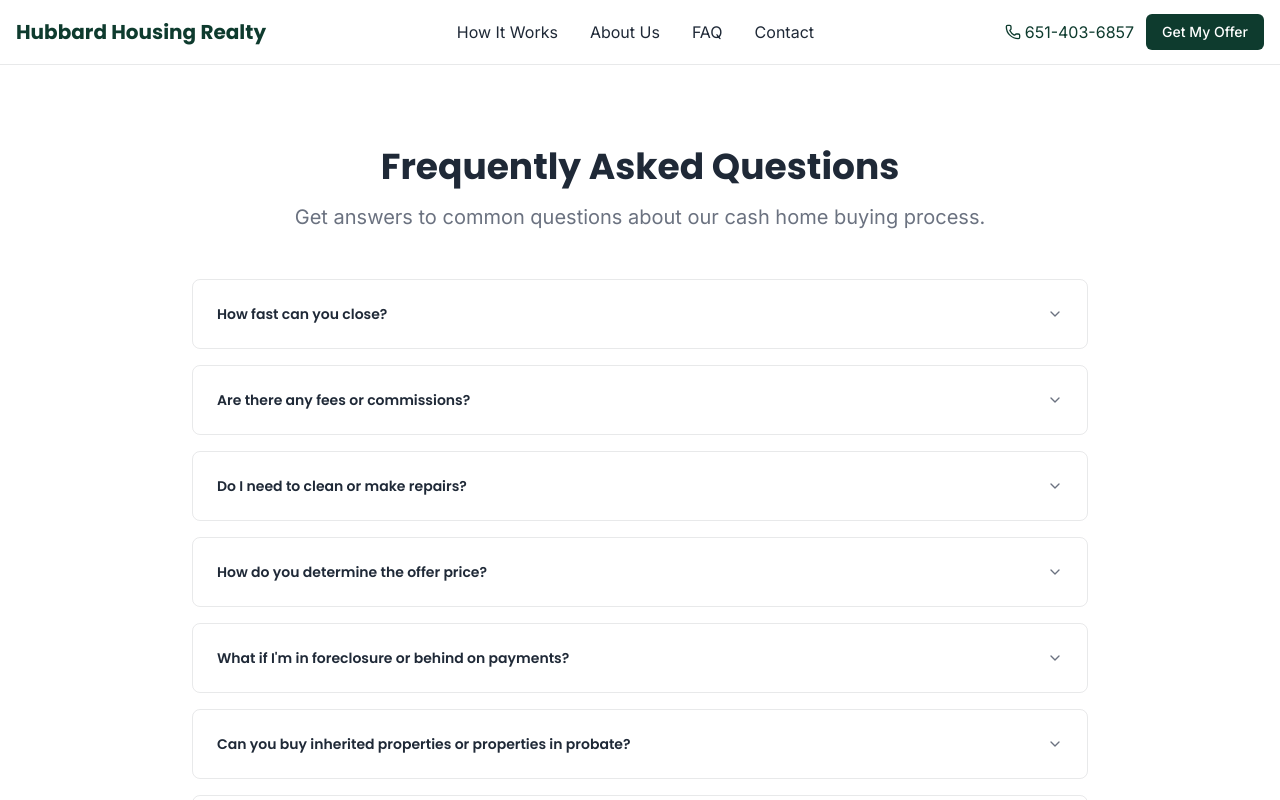
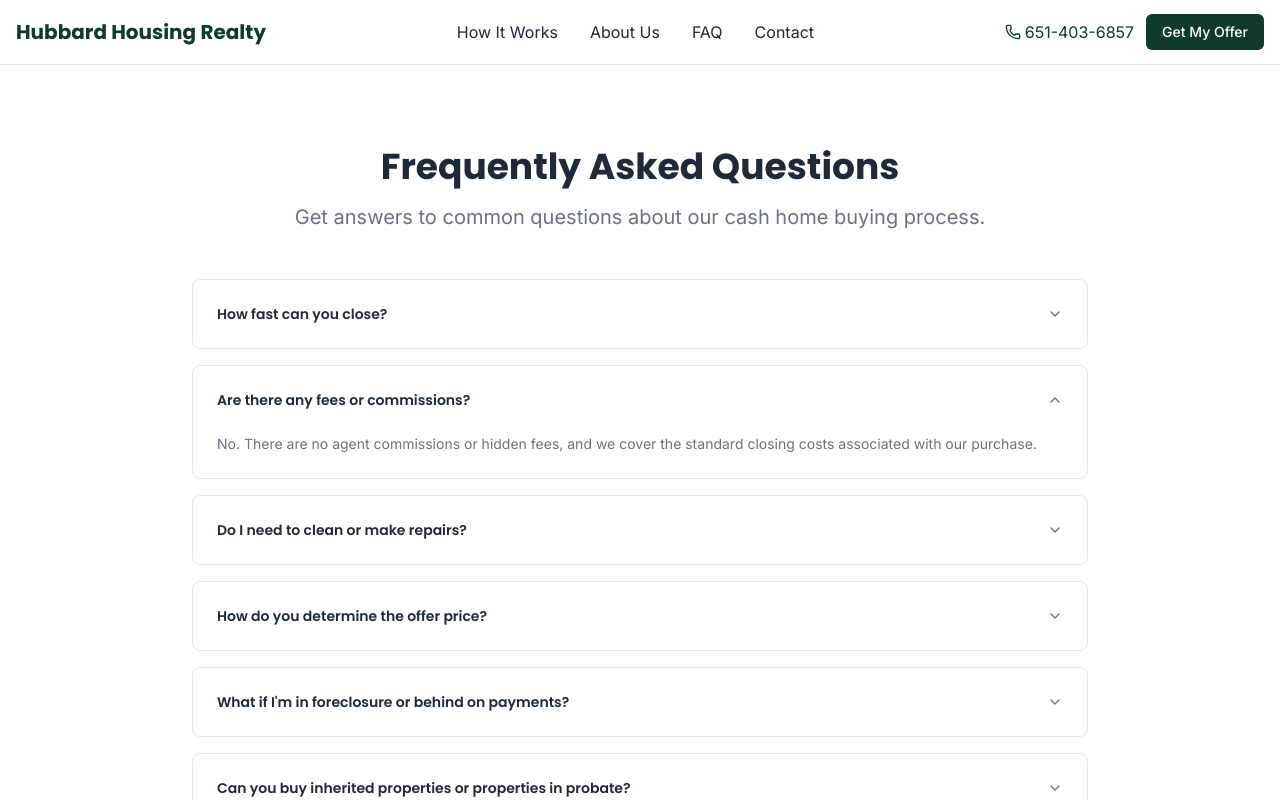
Before and after one commit to kohlhubbard/Wholesale-Site, a plain HTML site: page index.html in a window 1280 px wide. Both pictures are taken after a click on the button "Are there any fees or commissions?". Shown: the part 6288-7088 px from the top of the page. Drawn offline with Linux system fonts and the light colour scheme.

Commit message:
Fix FAQ and remove disclosures link
Co-authored-by: BrimstormX <youssef@vahorizon.site>

```diff
--- a/index.html
+++ b/index.html
@@ -57,6 +57,66 @@ body[unresolved] {opacity: 0; display: block; overflow: hidden; position: relati
     </style>
     <script>
       document.addEventListener('DOMContentLoaded', () => {
+        const faqAnswers = new Map([
+          ['How fast can you close?', 'We can often close in as little as 7 to 14 days. The exact timing depends on title work and the closing date that works best for you.'],
+          ['Are there any fees or commissions?', 'No. There are no agent commissions or hidden fees, and we cover the standard closing costs associated with our purchase.'],
+          ['Do I need to clean or make repairs?', 'No. We buy homes as-is, so you do not need to make repairs, clean the property, or prepare it for showings.'],
+          ['How do you determine the offer price?', 'We consider the property condition, location, comparable nearby sales, and the cost of any updates or repairs the home may need.'],
+          ["What if I'm in foreclosure or behind on payments?", 'Contact us as soon as possible. We can review your timeline and explain whether a cash sale may be an option, but we recommend also speaking with your lender and a qualified professional.'],
+          ['Can you buy inherited properties or properties in probate?', 'Yes. We can purchase inherited properties and work with the people handling an estate. Probate requirements vary, so the closing timeline depends on the estate and title status.'],
+          ['What if there are tenants in the property?', 'We can buy tenant-occupied properties. We will review the lease and work with you on a respectful plan that follows the applicable requirements.'],
+          ['Do you buy condos, townhomes, or multi-family properties?', 'Yes. We consider single-family homes, condos, townhomes, and multi-family properties throughout Minnesota.'],
+          ['What areas of Minnesota do you serve?', 'We serve homeowners throughout Minnesota, including the Twin Cities, Duluth, Rochester, and surrounding communities. Contact us to confirm your property area.'],
+          ['Am I obligated to accept your offer?', 'No. Our offer is free and carries no obligation. You decide whether the price and terms are right for you.'],
+          ['Who handles the closing?', 'A local title company handles the closing, title work, and transfer of funds so the sale is documented properly.'],
+          ['What documents do I need to sell?', 'The title company will confirm what is needed for your property. Typically, sellers need a government-issued ID and any available ownership, mortgage, lease, or estate documents.'],
+          ['Can you explain the difference between you and a real estate agent?', 'We are direct buyers, not agents listing your home for someone else to purchase. A cash sale can be faster and avoids showings and commissions, while listing may be a better fit for sellers focused on maximizing market exposure.'],
+          ['What if my house needs major repairs?', 'That is okay. We buy properties as-is, including homes with major repair needs, deferred maintenance, or unwanted belongings.'],
+          ['How is this different from iBuyers like Opendoor?', 'We are a local Minnesota-based team. We review each property directly and provide a written offer based on the home and your situation rather than relying only on an automated valuation.'],
+        ]);
+
+        const faqItems = document.querySelectorAll('#faq [data-slot="accordion-item"]');
+        faqItems.forEach((item) => {
+          const button = item.querySelector('[data-slot="accordion-trigger"]');
+          const panel = item.querySelector('[data-slot="accordion-content"]');
+          const question = button?.textContent.trim();
+          const answer = faqAnswers.get(question);
+
+          if (!button || !panel || !answer) return;
+
+          const answerText = document.createElement('p');
+          answerText.className = 'pb-6 text-muted-foreground leading-relaxed';
+          answerText.textContent = answer;
+          panel.replaceChildren(answerText);
+
+          button.addEventListener('click', () => {
+            const willOpen = button.getAttribute('aria-expanded') !== 'true';
+
+            faqItems.forEach((otherItem) => {
+              const otherButton = otherItem.querySelector('[data-slot="accordion-trigger"]');
+              const otherPanel = otherItem.querySelector('[data-slot="accordion-content"]');
+
+              otherItem.setAttribute('data-state', 'closed');
+              otherItem.querySelector('h3')?.setAttribute('data-state', 'closed');
+              otherButton?.setAttribute('data-state', 'closed');
+              otherButton?.setAttribute('aria-expanded', 'false');
+              otherPanel?.setAttribute('data-state', 'closed');
+              if (otherPanel) otherPanel.hidden = true;
+            });
+
+            if (willOpen) {
+              item.setAttribute('data-state', 'open');
+              item.querySelector('h3')?.setAttribute('data-state', 'open');
+              button.setAttribute('data-state', 'open');
+              button.setAttribute('aria-expanded', 'true');
+              panel.setAttribute('data-state', 'open');
+              panel.hidden = false;
+            }
+          });
+        });
+
+        document.querySelector('a[href="/disclosures.html"]')?.remove();
+
         const leadForm = document.getElementById('lead-form');
         const ctaLabels = new Set([
           'Get My Offer',
```
